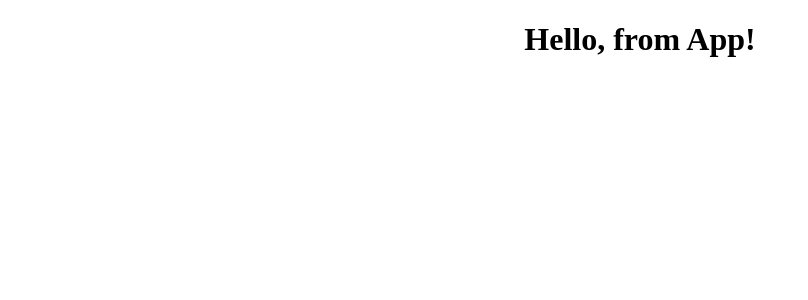
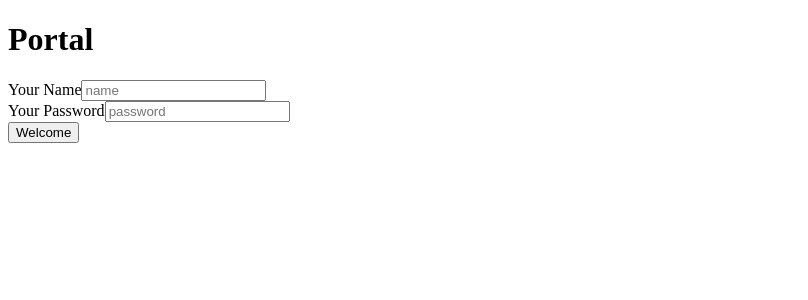
Before and after one commit to nndrey/frontend-project-12, a React (Vite) app in the folder app/: page /login in a window 1280 px wide. Shown: the top 300 px of the page, without its empty margins (0-808 px from the left). Built offline with nearby package versions, Linux system fonts and the light colour scheme.

Commit message:
step2 add Form

```diff
--- a/app/package.json
+++ b/app/package.json
@@ -12,8 +12,11 @@
   },
   "dependencies": {
     "@hexlet/chat-server": "^2.0.4",
+    "formik": "^2.4.6",
     "react": "^19.1.0",
-    "react-dom": "^19.1.0"
+    "react-dom": "^19.1.0",
+    "react-router-dom": "^6.30.1",
+    "yup": "^1.6.1"
   },
   "devDependencies": {
     "@eslint/js": "^9.25.0",
--- a/app/src/App.jsx
+++ b/app/src/App.jsx
@@ -1,7 +1,23 @@
+import {
+  BrowserRouter,
+  Routes,
+  Route,
+} from 'react-router-dom';
 import './App.css'
+import NotFoundPage from './components/NotFoundPage.jsx'
+import LoginPage from './components/LoginPage.jsx'
+import RootPage from './components/RootPage.jsx'
 
 function App() {
-    return <div className='greeting' ><h1>Hello, from App!</h1></div>
+return (
+    <BrowserRouter>
+      <Routes>
+          <Route path="*" element={<NotFoundPage />} />
+          <Route path="/" element={<RootPage/> } />
+          <Route path="login" element={<LoginPage />} />
+      </Routes>
+    </BrowserRouter>
+)
 }
 
 export default App
--- /dev/null
+++ b/app/src/components/LoginPage.jsx
@@ -0,0 +1,41 @@
+import { Formik, Field, Form, ErrorMessage } from 'formik';
+import * as Yup from 'yup';
+
+const LoginPage = () => {
+console.log('render')
+  return (
+    <div>
+      <h1>Portal</h1>
+      <Formik
+    initialValues={{userName:'', password: ''}}
+    validationSchema={Yup.object({
+      userName: Yup.string()
+        .max(15, 'Must be 15 characters or less')
+        .required('Required'),
+      password: Yup.string().required().min(6),
+    })}
+    onSubmit={values => {
+      console.log(`Welcome: ${JSON.stringify(values)}`);
+    }}
+    >
+      <Form>
+        <label htmlFor="userName">Your Name</label>
+          <Field name="userName" type="text" placeholder='name'/>
+          <div>
+            <ErrorMessage name="userName" />
+          </div>
+
+        <label htmlFor="password">Your Password</label>
+          <Field name="password" type="password" placeholder='password' />
+          <div>
+            <ErrorMessage name="password" />
+          </div>
+
+          <button type="submit">Welcome</button>
+      </Form>
+    </Formik>
+    </div>
+  )
+};
+
+export default LoginPage
--- /dev/null
+++ b/app/src/components/NotFoundPage.jsx
@@ -0,0 +1,12 @@
+import { Link } from 'react-router-dom';
+
+const NotFoundPage = () => {
+  return (
+    <div>
+      <h1>This page does not exist</h1>
+      <h3>You can go to the <Link to="/">main page</Link></h3>
+    </div>
+  )
+}
+
+export default NotFoundPage
--- /dev/null
+++ b/app/src/components/RootPage.jsx
@@ -0,0 +1,9 @@
+const RootPage = () => {
+  return (
+    <div>
+      I am root
+    </div>
+  )
+}
+
+export default RootPage
```
Also changed, not shown: 1 other file (tests, documents, lock files or other folders).
